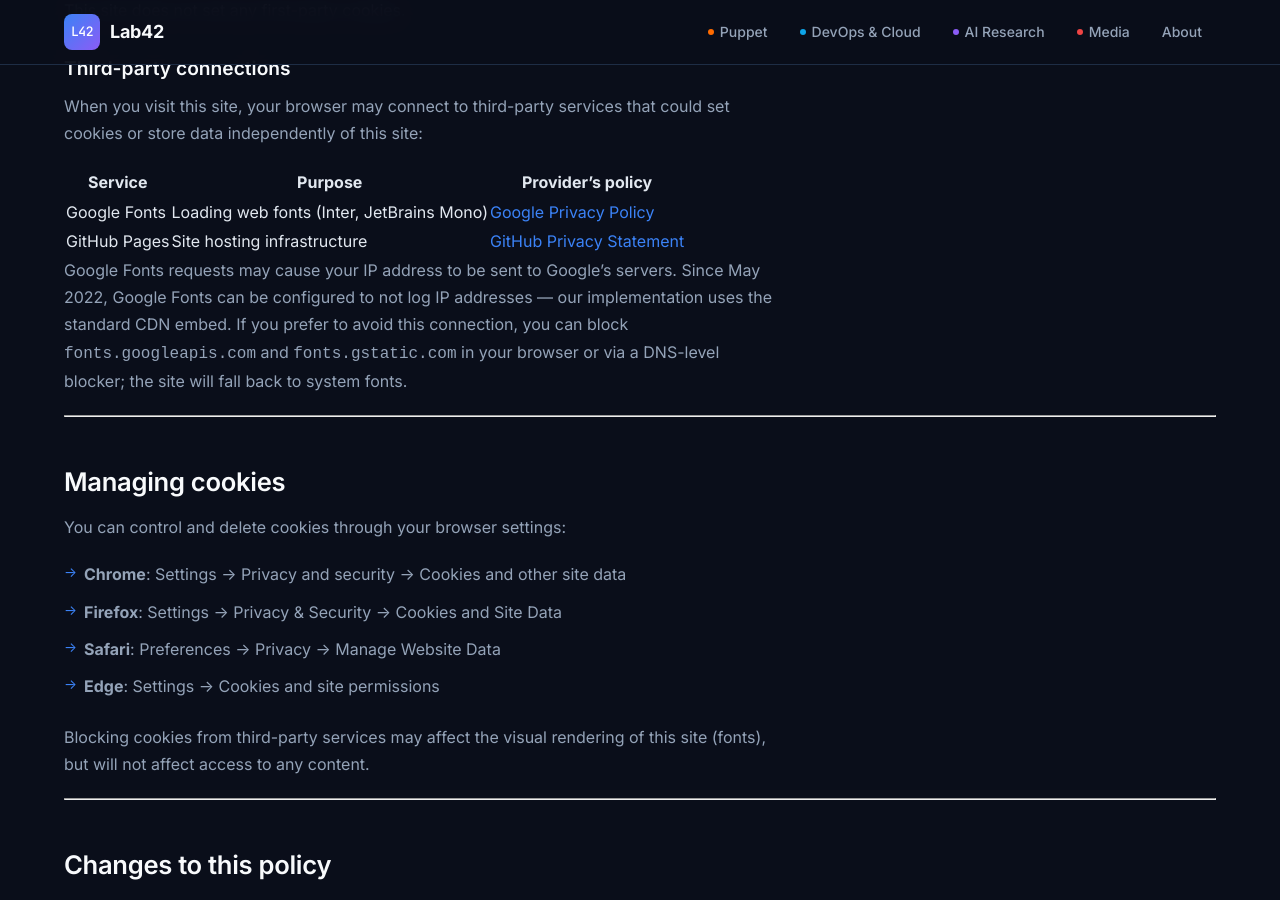
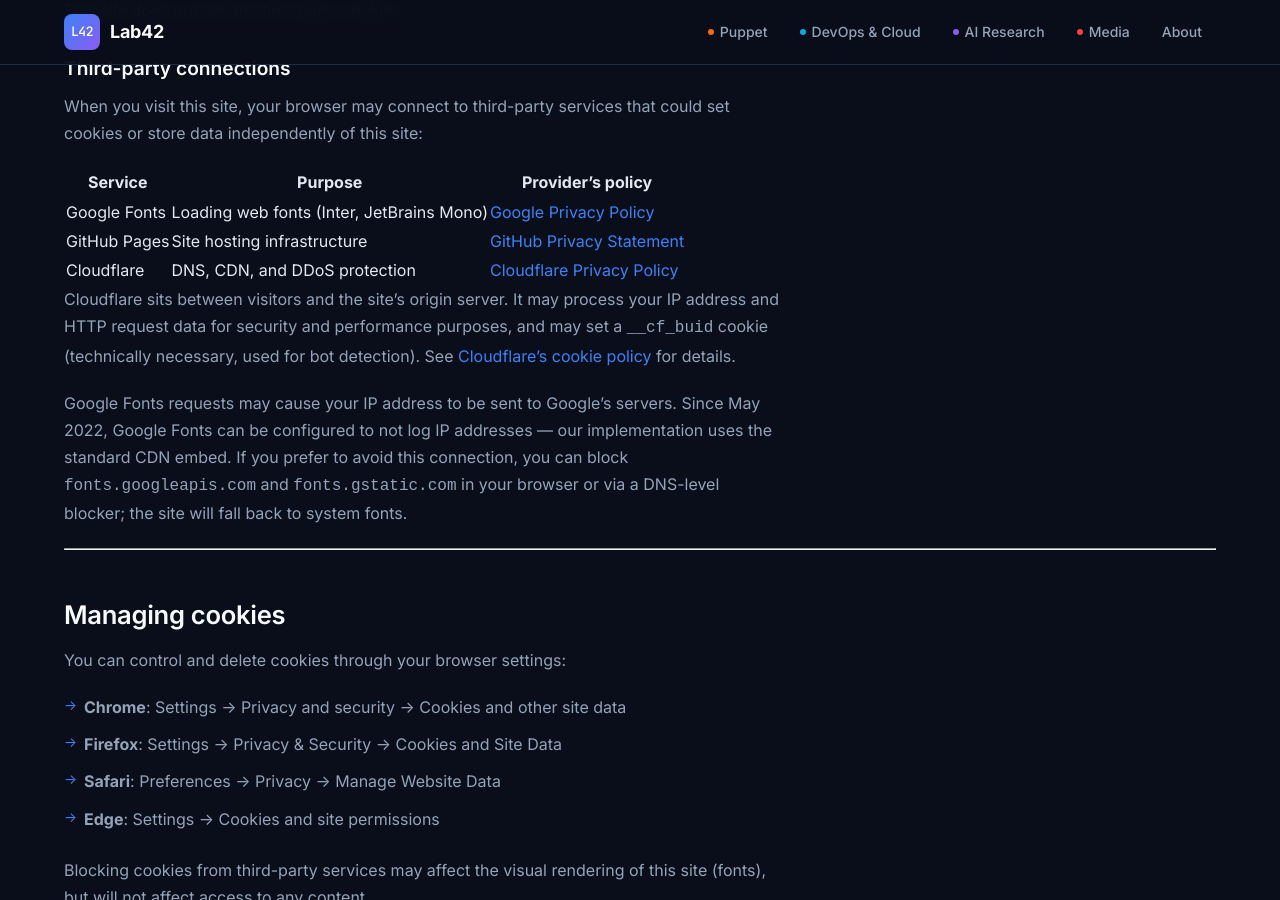
Before and after one commit to alvagante/www.lab42.it, a Jekyll site: the page built from cookies.md, in a window 1280 px wide and 900 px high, scrolled down 823 px. Built offline with Jekyll 4.4.1, drawn with Linux system fonts in a browser that asks for light colours.

Commit message:
Add Cloudflare to cookie policy

```diff
--- a/cookies.md
+++ b/cookies.md
@@ -29,6 +29,9 @@
 |---------|---------|-------------------|
 | Google Fonts | Loading web fonts (Inter, JetBrains Mono) | [Google Privacy Policy](https://policies.google.com/privacy) |
 | GitHub Pages | Site hosting infrastructure | [GitHub Privacy Statement](https://docs.github.com/en/site-policy/privacy-policies/github-privacy-statement) |
+| Cloudflare | DNS, CDN, and DDoS protection | [Cloudflare Privacy Policy](https://www.cloudflare.com/privacypolicy/) |
+
+Cloudflare sits between visitors and the site's origin server. It may process your IP address and HTTP request data for security and performance purposes, and may set a `__cf_buid` cookie (technically necessary, used for bot detection). See [Cloudflare's cookie policy](https://www.cloudflare.com/cookie-policy/) for details.
 
 Google Fonts requests may cause your IP address to be sent to Google's servers. Since May 2022, Google Fonts can be configured to not log IP addresses — our implementation uses the standard CDN embed. If you prefer to avoid this connection, you can block `fonts.googleapis.com` and `fonts.gstatic.com` in your browser or via a DNS-level blocker; the site will fall back to system fonts.
 
```
